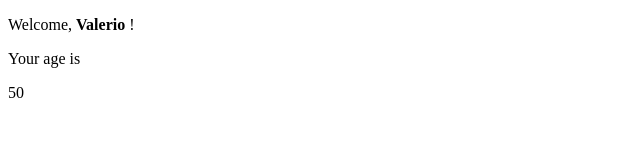
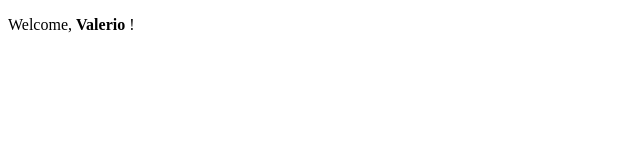
Before and after one commit to JennyPersichini/react-exercises, a React (Create React App) app in the folder react-exercises/: page / in a window 1280 px wide. Shown: the top 160 px of the page, without its empty margins (0-640 px from the left). Built offline with nearby package versions, Linux system fonts and the light colour scheme.

Commit message:
corretto

```diff
--- a/react-exercises/src/Welcome.js
+++ b/react-exercises/src/Welcome.js
@@ -8,7 +8,7 @@ export default class Welcome extends React.Component {
     return (
       <div>
         <p> Welcome, <strong>{this.props.name}</strong> !</p>
-        <Age age="50" />
+        {this.props.age && <Age age="50" />}
       </div>
     );
   }
```
